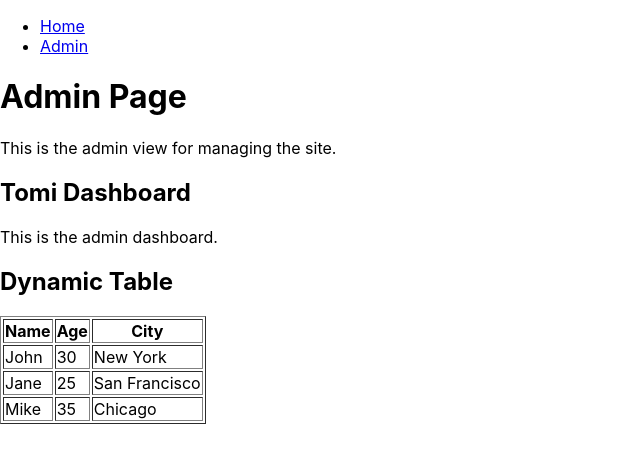
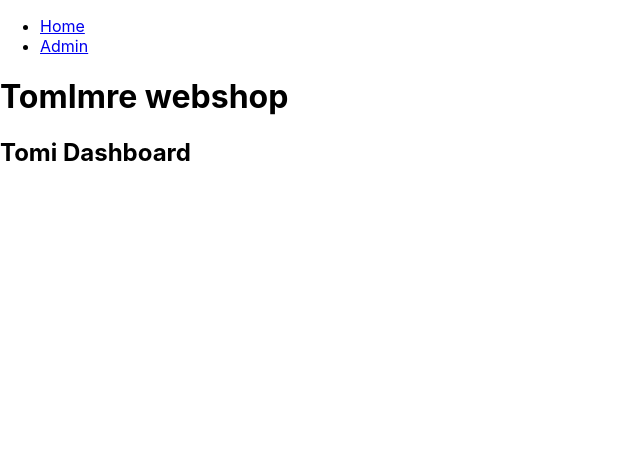
Before and after one commit to TomImre-Etelrendelo/FakeStoreAPI_, a React (Create React App) app: page / in a window 1280 px wide. Shown: the top 462 px of the page, without its empty margins (0-640 px from the left). Built offline with nearby package versions, Linux system fonts and the light colour scheme.

Commit message:
publicView

```diff
--- a/src/pages/publicView.js
+++ b/src/pages/publicView.js
@@ -1,18 +1,12 @@
 import React from 'react';
-import Table from '../admin/adminComponents/table.js';  // Import Table component
-import { columns, data } from '../admin/adminComponents/tableData.js';
 
 const AdminView = () => {
   return (
     <div>
-      <h1>Admin Page</h1>
-      <p>This is the admin view for managing the site.</p>
+      <h1>TomImre webshop</h1>
           <article>
           <h1>Tomi Dashboard</h1>
-          <p>This is the admin dashboard.</p>
           <div>
-        <h1>Dynamic Table</h1>
-        <Table columns={columns} data={data}/>
       </div>
         </article>
     </div>
```
